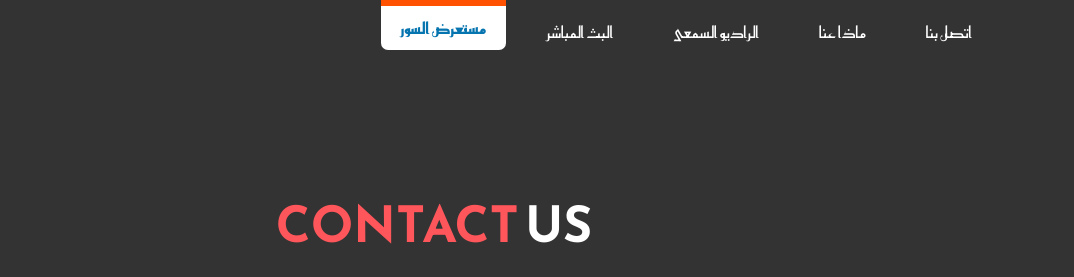
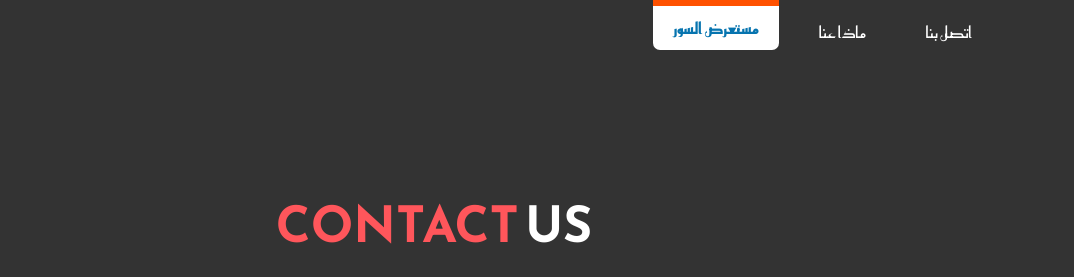
Before and after one commit to Zain-Yehya/esraa-quran, a plain HTML site: page contact.html in a window 1280 px wide. Shown: the top 277 px of the page, 206-1280 px from the left. Drawn offline with nearby package versions, Linux system fonts and the light colour scheme.

Commit message:
Update contact.html

```diff
--- a/contact.html
+++ b/contact.html
@@ -62,12 +62,6 @@
               <ul class="navbar-nav">
                 <li class="nav-item">
                   <a class="nav-link active" href="index.html">مستعرض السور</a>
-                </li>
-                <li class="nav-item">
-                  <a class="nav-link" href="live.html">البث المباشر</a>
-                </li>
-                <li class="nav-item">
-                  <a class="nav-link" href="radio.html">الراديو السمعى</a>
                 </li>
                 <li class="nav-item">
                   <a class="nav-link" href="about.html">ماذا عنا</a>
```
